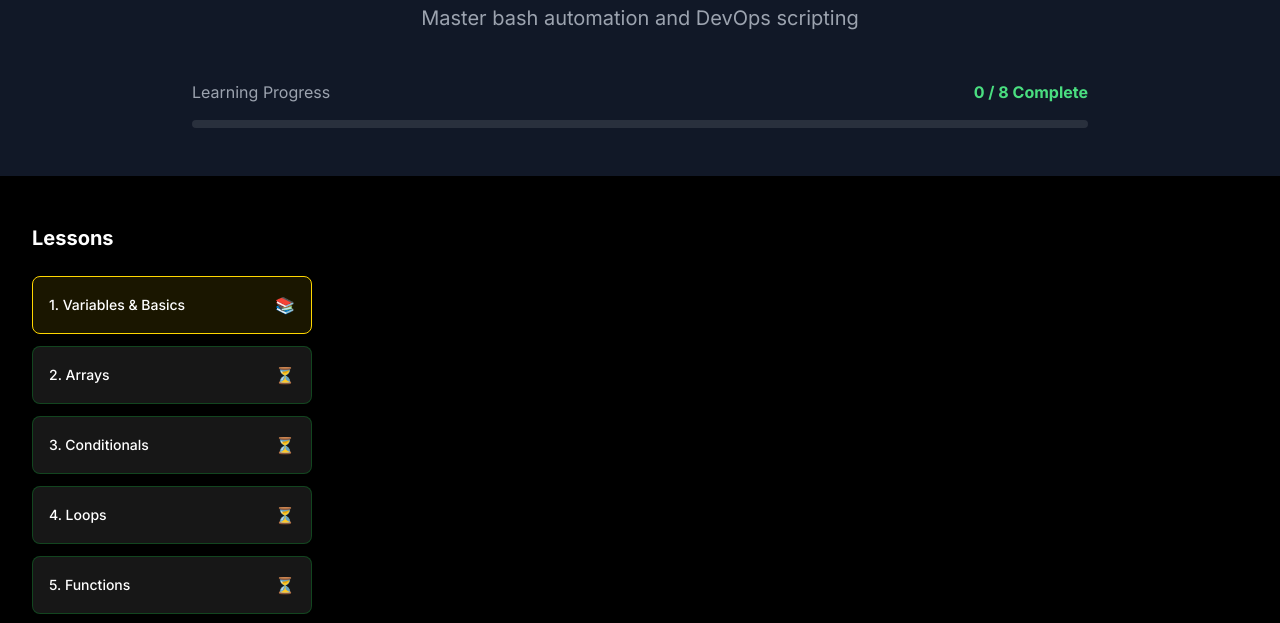
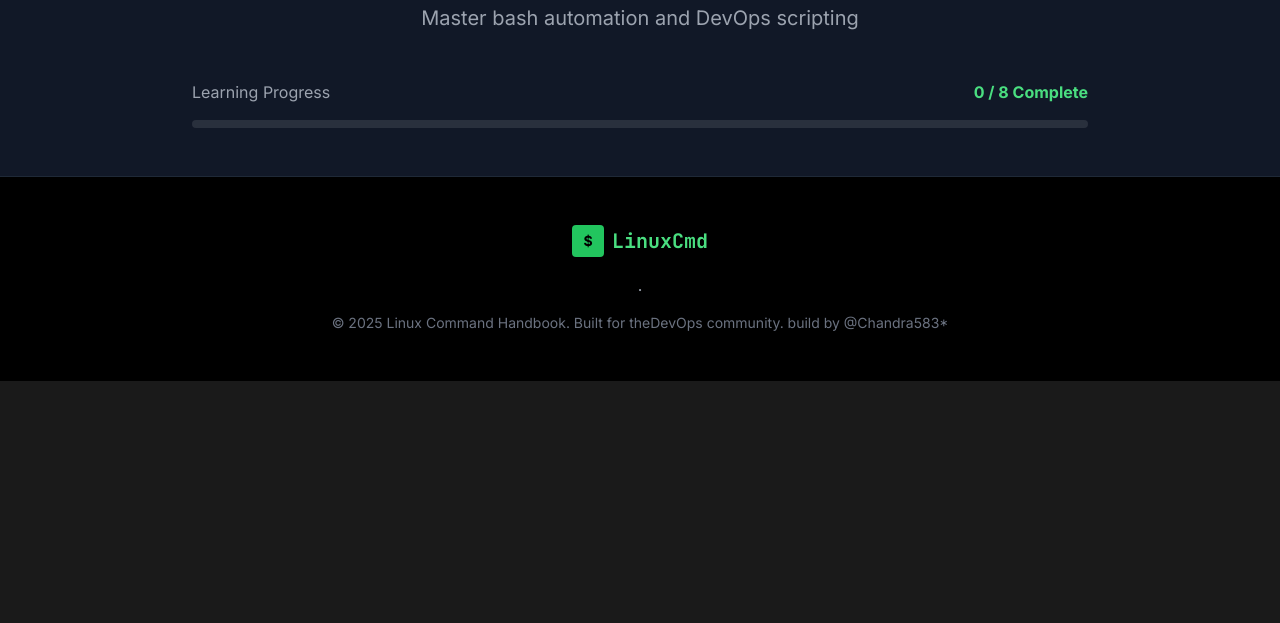
Before and after one commit to Chandra583/devops_commands, a plain HTML site: page scripting.html in a window 1280 px wide. Shown: the part 169-792 px from the top of the page. Drawn offline with nearby package versions, Linux system fonts and the light colour scheme.

```diff
--- a/scripting.html
+++ b/scripting.html
@@ -192,10 +192,10 @@
     </section>
 
     <!-- Main Content -->
-    <section class="py-12 bg-black">
+    <!-- <section class="py-12 bg-black">
         <div class="max-w-7xl mx-auto px-4 sm:px-6 lg:px-8">
             <div class="grid grid-cols-1 lg:grid-cols-4 gap-8">
-                <!-- Lesson Sidebar -->
+                 Lesson Sidebar
                 <div class="lg:col-span-1">
                     <div class="sticky top-24">
                         <h3 class="text-xl font-bold text-white mb-6">Lessons</h3>
@@ -252,15 +252,15 @@
                     </div>
                 </div>
 
-                <!-- Lesson Content -->
+                 Lesson Content
                 <div class="lg:col-span-3">
                     <div id="lesson-content">
-                        <!-- Content will be populated by JavaScript -->
+                         Content will be populated by JavaScript
                     </div>
                 </div>
             </div>
         </div>
-    </section>
+    </section> -->
 
     <!-- Footer -->
     <footer class="bg-black py-12 border-t border-gray-800">
```
